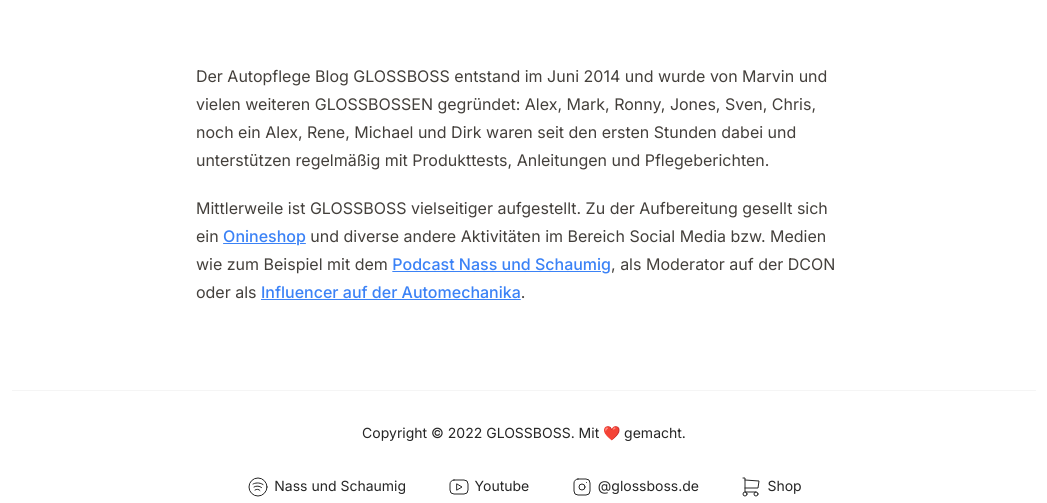
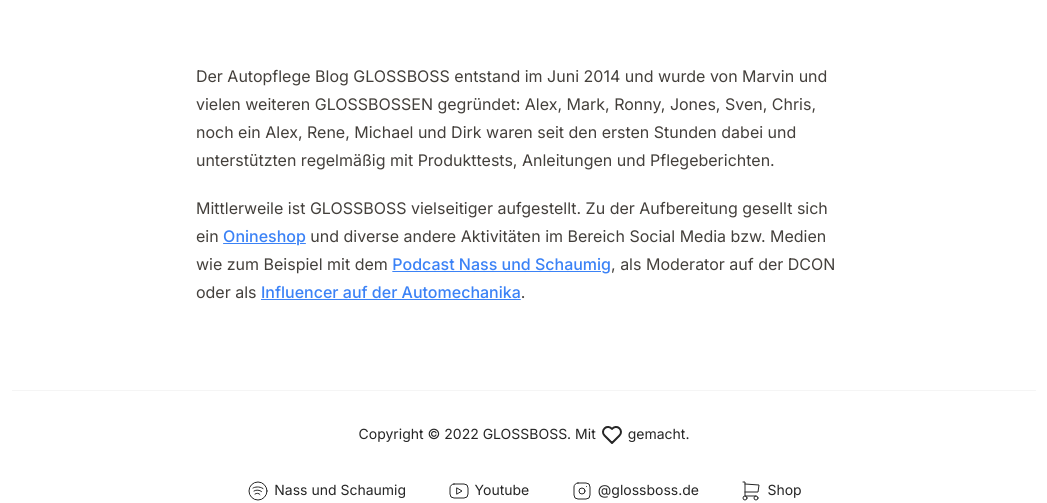
Before and after one commit to ntwcklng/blog.glossboss.de, a Next.js app: page /about-us in a window 1280 px wide. Shown: the part 669-1172 px from the top of the page, without its empty margins (116-1163 px from the left). Built offline with nearby package versions, Linux system fonts and the light colour scheme.

Commit message:
mischungsrechner

```diff
--- a/components/footer.js
+++ b/components/footer.js
@@ -6,7 +6,21 @@
     <>
       <Container className="mt-10 border-t border-gray-100 dark:border-gray-800">
         <div className="text-sm text-center">
-          Copyright © {new Date().getFullYear()} GLOSSBOSS. Mit ❤️
+          Copyright © {new Date().getFullYear()} GLOSSBOSS. Mit{" "}
+          <svg
+            xmlns="http://www.w3.org/2000/svg"
+            className="icon icon-tabler icon-tabler-heart inline mr-1 hover:text-red-600 hover:animate-ping hover:mx-5"
+            width={24}
+            height={24}
+            viewBox="0 0 24 24"
+            strokeWidth={2}
+            stroke="currentColor"
+            fill="none"
+            strokeLinecap="round"
+            strokeLinejoin="round">
+            <path stroke="none" d="M0 0h24v24H0z" fill="none"></path>
+            <path d="M19.5 12.572l-7.5 7.428l-7.5 -7.428m0 0a5 5 0 1 1 7.5 -6.566a5 5 0 1 1 7.5 6.572"></path>
+          </svg>
           gemacht.
         </div>
         <SocialMedia />
--- a/components/layout.js
+++ b/components/layout.js
@@ -27,7 +27,7 @@
           site_name: props.title
         }}
       />
-      <div className="antialiased text-gray-800 dark:bg-gray-800 dark:text-gray-400">
+      <div className="antialiased text-gray-800 dark:bg-gray-800 dark:text-gray-400 min-h-screen">
         <Navbar />
         <div>{children}</div>
         <ScrollTop />
--- a/components/postlist.js
+++ b/components/postlist.js
@@ -32,7 +32,7 @@
       {posts.length > postsToShow && (
         <button
           onClick={loadMorePosts}
-          className="mx-auto inline-flex mt-12 mb-6 justify-center rounded-md bg-gray-50 px-4 py-2 text-sm font-medium text-gray-700 hover:bg-blue-50 focus:outline-none focus-visible:ring-2 focus-visible:ring-white focus-visible:ring-opacity-75 dark:bg-gray-600 dark:text-gray-200">
+          className="mx-auto block animate-pulse mt-20 mb-6 justify-center rounded-md bg-gray-50 px-4 py-2 text-md font-medium text-gray-700 hover:bg-blue-50 focus:outline-none focus-visible:ring-2 focus-visible:ring-white focus-visible:ring-opacity-75 dark:bg-gray-600 dark:text-gray-200">
           weitere {Math.min(reloadPosts, posts.length - postsToShow)}{" "}
           Beiträge laden{" "}
         </button>
--- a/components/ui/card.js
+++ b/components/ui/card.js
@@ -57,13 +57,13 @@
           }>
           <a
             target={isExternal ? "_blank" : "_self"}
-            className="bg-gradient-to-r from-purple-200 to-green-200 dark:from-purple-700 dark:to-fuchsia-700
-          bg-[length:0px_10px]
+            className="bg-gradient-to-r from-purple-200 to-green-200 dark:from-purple-800 dark:to-green-800
+          bg-[length:0px_7px]
           bg-left-bottom
           bg-no-repeat
           transition-[background-size]
           duration-300
-          hover:bg-[length:100%_3px] group-hover:bg-[length:100%_10px]">
+          hover:bg-[length:100%_1px] group-hover:bg-[length:100%_7px]">
             {isExternal ? (
               <svg
                 xmlns="http://www.w3.org/2000/svg"
@@ -82,7 +82,7 @@
               ""
             )}
             {data.title}
-            <span className="text-sm dark:text-gray-400 text-gray-800">
+            <span className="text-sm dark:text-gray-200 text-gray-800">
               {" "}
               - {data.subTitle}
             </span>
--- a/pages/_document.js
+++ b/pages/_document.js
@@ -15,7 +15,7 @@
             rel="stylesheet"
           />
         </Head>
-        <body>
+        <body className="min-h-screen">
           <Main />
           <NextScript />
         </body>
--- a/pages/about-us.js
+++ b/pages/about-us.js
@@ -38,7 +38,7 @@
               wurde von Marvin und vielen weiteren GLOSSBOSSEN
               gegründet: Alex, Mark, Ronny, Jones, Sven, Chris, noch
               ein Alex, Rene, Michael und Dirk waren seit den ersten
-              Stunden dabei und unterstützen regelmäßig mit
+              Stunden dabei und unterstützten regelmäßig mit
               Produkttests, Anleitungen und Pflegeberichten.
             </p>
             <p>
--- a/pages/mischungsrechner.js
+++ b/pages/mischungsrechner.js
@@ -21,6 +21,17 @@
     1000,
     13000,
     20000
+  ];
+  const bottleValuesLabel = [
+    100,
+    200,
+    250,
+    473,
+    500,
+    750,
+    "1l",
+    "13l",
+    "20l"
   ];
   useEffect(() => {
     setDil(
@@ -50,7 +61,6 @@
                   className="appearance-none block w-full  border border-gray-100 rounded py-3 px-4 leading-tight focus:outline-none focus:bg-white focus:border-gray-500 text-gray-700 bg-gray-50 dark:bg-gray-800 dark:text-gray-400 dark:border-gray-500"
                   id="in1"
                   type="text"
-                  defaultValue={in1}
                   value={in1}
                   onChange={e => {
                     e.preventDefault();
@@ -69,7 +79,6 @@
                   className="appearance-none block w-full  border border-gray-100 rounded py-3 px-4 leading-tight focus:outline-none focus:bg-white focus:border-gray-500 text-gray-700  bg-gray-50 dark:bg-gray-800 dark:text-gray-400 dark:border-gray-500"
                   id="in2"
                   type="text"
-                  defaultValue={in2}
                   value={in2}
                   onChange={e => {
                     e.preventDefault();
@@ -82,15 +91,21 @@
                 <label
                   className="block uppercase tracking-wide text-gray/600 text-xs font-bold mb-2 dark:text-gray-300"
                   htmlFor="bottleSlider">
-                  Flaschengrösse in ml
+                  {bottleValues[inBottle] > 1000
+                    ? "Eimergröße"
+                    : "Flaschengröße"}
                 </label>
-                <span>{bottleValues[inBottle]}</span>
+                <span>
+                  {bottleValues[inBottle] > 1000
+                    ? bottleValues[inBottle] / 1000
+                    : bottleValues[inBottle]}{" "}
+                  {bottleValues[inBottle] > 1000 ? "Liter" : "ml"}
+                </span>
                 <input
                   type="range"
                   className="w-full h-1 bg-gray-200 rounded-lg appearance-none cursor-pointer dark:bg-gray-700"
                   min="0"
                   max="8"
-                  defaultValue={inBottle}
                   value={inBottle}
                   step="1"
                   id="bottleSlider"
@@ -101,13 +116,17 @@
                 />
                 <div className="w-full flex justify-between text-xs px-2">
                   {bottleValues.map((val, i) => {
-                    return <span key={i}>{val}</span>;
+                    return (
+                      <span key={i} className="font-mono">
+                        {bottleValuesLabel[i]}
+                      </span>
+                    );
                   })}
                 </div>
               </div>
             </div>
           </form>
-          <div className="mx-auto max-w-2xl px-8 py-8 mt-3 text-xs text-gray-700 rounded-2xl bg-gray-50 dark:bg-gray-800 dark:text-gray-400 text-center">
+          <div className="mx-auto max-w-2xl px-8 py-8 mt-3 text-xs text-gray-700 rounded-2xl bg-gray-50 dark:bg-gray-700 dark:text-gray-400 text-center">
             Dein Mischungsverhältnis:
             <span className="text-blue-600 block text-2xl font-semibold my-2">
               {dil.part1}ml : {dil.part2}ml
@@ -148,7 +167,7 @@
                           }}
                           className="bg-gray-200 hover:bg-gray-300 text-gray-800 dark:bg-gray-600 dark:text-gray-100 w-full md:w-1/3">
                           1:4 500ml Flasche
-                        </Button>{" "}
+                        </Button>
                         <Button
                           className="bg-gray-200 hover:bg-gray-300 text-gray-800 dark:bg-gray-600 dark:text-gray-100 w-full md:w-1/3"
                           onClick={() => {
@@ -157,6 +176,15 @@
                             setBottle(4);
                           }}>
                           1:10 500ml Flasche
+                        </Button>
+                        <Button
+                          className="bg-gray-200 hover:bg-gray-300 text-gray-800 dark:bg-gray-600 dark:text-gray-100 w-full md:w-1/3"
+                          onClick={() => {
+                            setIn1(1);
+                            setIn2(4);
+                            setBottle(6);
+                          }}>
+                          1:4 1 Liter Flasche
                         </Button>
                         <Button
                           className="bg-gray-200 hover:bg-gray-300 text-gray-800 dark:bg-gray-600 dark:text-gray-100 w-full md:w-1/3"
@@ -175,6 +203,15 @@
                           }}
                           className="bg-gray-200 hover:bg-gray-300 text-gray-800 dark:bg-gray-600 dark:text-gray-100 w-full md:w-1/3">
                           1:500 13 Liter Eimer
+                        </Button>
+                        <Button
+                          onClick={() => {
+                            setIn1(1);
+                            setIn2(1500);
+                            setBottle(7);
+                          }}
+                          className="bg-gray-200 hover:bg-gray-300 text-gray-800 dark:bg-gray-600 dark:text-gray-100 w-full md:w-1/3">
+                          1:1500 13 Liter Eimer
                         </Button>
                       </div>
                     </Disclosure.Panel>
```
